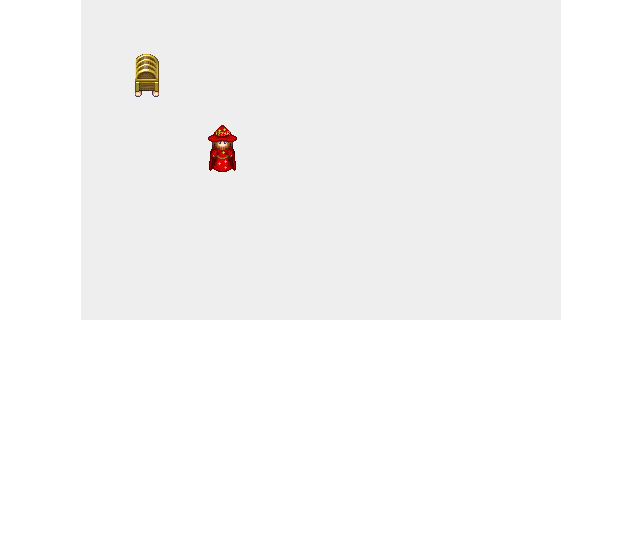
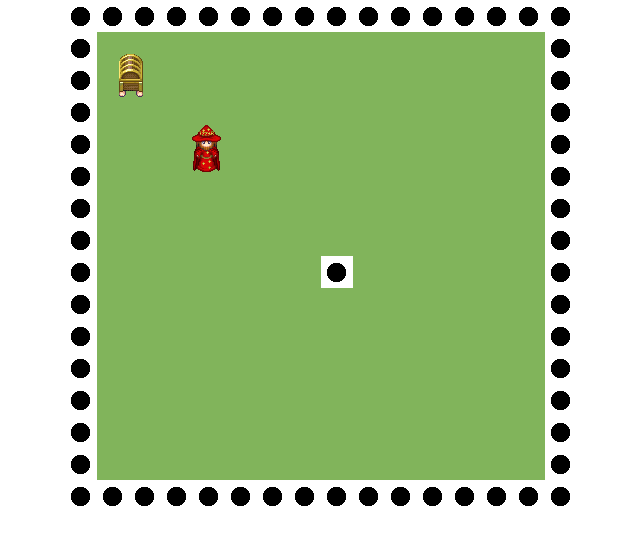
Before and after one commit to acontell/SpaceOddity, a plain HTML site: page index.html in a window 1280 px wide. Shown: the whole page, without its empty margins (319-959 px from the left). Drawn offline with Linux system fonts and the light colour scheme.

Commit message:
Added new movement, bug in map tiles still on

```diff
--- a/index.html
+++ b/index.html
@@ -15,12 +15,13 @@ and open the template in the editor.
         </style>
     </head>
     <body>
-        <canvas id="canvas" width="480" height="320"></canvas>
+        <canvas id="canvas"></canvas>
     </body>
     <script src="js/static/jquery.js"></script>
     <script src="js/static/underscore.js"></script>
     <script src="js/game/constants.js"></script>
     <script src="js/game/conf.js"></script>
+    <script src="js/game/world.js"></script>
     <script src="js/game/utils.js"></script>
     <script src="js/game/events.js"></script>
     <script src="js/game/sprite_manager.js"></script>
--- a/js/game/conf.js
+++ b/js/game/conf.js
@@ -27,16 +27,48 @@
             y: 125,
             numberOfFrames: 4,
             ticksPerFrame: 6,
-            playerSpeed: 4,
-            imageUrl: 'img/rincewind.png'
+            creatureSpeed: 4,
+            imageUrl: 'img/rincewind.png',
+            image: null
         },
         luggage: {
             x: 50,
             y: 50,
             numberOfFrames: 4,
             ticksPerFrame: 6,
-            playerSpeed: 4,
-            imageUrl: 'img/luggage.png'
+            creatureSpeed: 4,
+            imageUrl: 'img/luggage.png',
+            image: null
         }
     };
+
+    CONF.world = {
+        worldWidth: 16,
+        worldHeight: 16,
+        noMovementTileNumberLimit: 0,
+        getSize: function () {
+            return {width: this.worldWidth * this.tiles.tileWidth, height: this.worldHeight * this.tiles.tileHeight};
+        },
+        tiles: {
+            tileWidth: 32,
+            tileHeight: 32,
+            imageUrl: 'img/tiles.png',
+            image: null
+        }
+    };
+
+    CONF.levels = {
+        firstLevel: (function (worldCfg) {
+            return _.reduce(_.range(worldCfg.worldWidth), function (memo, x) {
+                memo.push(_.reduce(_.range(worldCfg.worldHeight), function (memo, y) {
+                    return memo.concat(y === 0 || x === 0
+                            || x === worldCfg.worldWidth / 2 && y === worldCfg.worldHeight / 2
+                            || x === worldCfg.worldWidth - 1 || y === worldCfg.worldHeight - 1 ? 0 : 1);
+                }, []));
+                return memo;
+            }, []);
+        })(CONF.world)
+    };
+
+    CONF.elements = _.extend({}, CONF.actors, _.pick(CONF.world, 'tiles'));
 })(window.CONF = window.CONF || {}, jQuery, _);
--- a/js/game/constants.js
+++ b/js/game/constants.js
@@ -17,13 +17,7 @@
     CONSTANTS.numberOfDirections = _.size(_.keys(CONSTANTS.directions));
 
     CONSTANTS.coordsAlias = {
-        X: {
-            axis: 'x',
-            depth: 'width'
-        },
-        Y: {
-            axis: 'y',
-            depth: 'height'
-        }
+        X: 'x',
+        Y: 'y'
     };
 })(window.CONSTANTS = window.CONSTANTS || {}, _);
--- a/js/game/creature.js
+++ b/js/game/creature.js
@@ -4,15 +4,14 @@
 function Creature(cfg) {
     this.x = cfg.x;
     this.y = cfg.y;
-    this.playerSpeed = cfg.playerSpeed;
+    this.creatureSpeed = cfg.creatureSpeed;
     this.spriteManager = new SpriteManager(_.pick(cfg, 'image', 'numberOfFrames', 'ticksPerFrame'));
     this.width = this.spriteManager.getFrameWidth();
     this.height = this.spriteManager.getFrameHeight();
 }
 
 Creature.prototype.applyMovement = function (movement) {
-    this.x += UTILS.getValidOffsetX(this, this.playerSpeed * movement.x);
-    this.y += UTILS.getValidOffsetY(this, this.playerSpeed * movement.y);
+    _.extend(this, UTILS.getValidMovement(this, movement));
     return this;
 };
 
@@ -26,6 +25,6 @@ Creature.prototype.updatePosition = function () {
 };
 
 Creature.prototype.draw = function (ctx) {
-    ctx.drawImage.apply(ctx, this.spriteManager.getDrawImageArgs({x: this.x, y: this.y}));
+    ctx.drawImage.apply(ctx, this.spriteManager.getDrawImageArgs(_.pick(this, 'x', 'y')));
     return this;
 };
--- a/js/game/main.js
+++ b/js/game/main.js
@@ -3,7 +3,6 @@
  */
 (function (GAME, $, _, undefined) {
     var ctx,
-        canvasSize,
         creatures,
         keys;
 
@@ -18,7 +17,10 @@
 
     function mainLoop() {
         // Clear canvas
-        ctx.clearRect(0, 0, canvasSize.width, canvasSize.height);
+        ctx.clearRect(0, 0, ctx.canvas.width, ctx.canvas.height);
+
+        // Draw World
+        WORLD.draw(ctx);
 
         // Draw creatures.
         drawCreatures(ctx);
@@ -28,8 +30,8 @@
     }
 
     function initCtx($canvas) {
-        canvasSize = {width: $canvas.width(), height: $canvas.height()};
         ctx = $canvas[0].getContext('2d');
+        _.extend(ctx.canvas, CONF.world.getSize());
     }
 
     function initCreatures() {
@@ -38,26 +40,23 @@
                 .concat(new Creature(CONF.actors.luggage));
     }
 
+    function initWorld() {
+        WORLD
+            .loadCfg(CONF.world)
+            .loadLevel(CONF.levels.firstLevel);
+    }
+
     function bindEvents() {
         keys = _.clone(CONF.keys);
         EVENTS.bindEvents(keys);
     }
 
     /* Public interface */
-    GAME.getAllCreaturesButMe = function (creature) {
-        return _.filter(creatures, function(obj) {
-            return creature !== obj;
-        });
-    };
-
-    GAME.getCanvasSize = function() {
-        return canvasSize;
-    };
-
     GAME.launch = function ($canvas) {
-        UTILS.loadSprites(CONF.actors)
+        UTILS.loadSprites(CONF.elements)
             .done(function() {
                 initCtx($canvas);
+                initWorld();
                 initCreatures();
                 bindEvents();
                 mainLoop();
--- a/js/game/utils.js
+++ b/js/game/utils.js
@@ -3,47 +3,26 @@
  */
 (function (UTILS, _, undefined) {
     /* private */
-    function isThereCollision(rect1, rect2) {
-        return rect1.x < rect2.x + rect2.width &&
-                rect1.x + rect1.width > rect2.x &&
-                rect1.y < rect2.y + rect2.height &&
-                rect1.height + rect1.y > rect2.y;
-    }
+    function getCreaturePositionAfterMovement(creature, movement) {
+        var x = creature.x + (creature.creatureSpeed * movement.x),
+            y = creature.y + (creature.creatureSpeed * movement.y);
 
-    function getValidOffsetBoundary(boundary, position, offset) {
-        var newVal = position + offset,
-            validOffset = newVal < boundary.min ? boundary.min - position : offset;
-
-        return newVal > boundary.max ? boundary.max - position : validOffset;
-    }
-
-    function getCreatureNewRect(creature, coord, offset) {
-        var newRect = _.pick(creature, 'height', 'width', 'x', 'y');
-        newRect[coord.axis] += offset;
-        return newRect;
-    }
-
-    function getValidOffset(coord, creature, offset) {
-        var canvasBoundary = {min: 0, max: GAME.getCanvasSize()[coord.depth] - creature[coord.depth]},
-            validOffsetBoundary = getValidOffsetBoundary(canvasBoundary, creature[coord.axis], offset);
-
-        return _.reduce(GAME.getAllCreaturesButMe(creature), function (memo, creature2) {
-            var boundary;
-            if (isThereCollision(getCreatureNewRect(creature, coord, validOffsetBoundary), creature2)) {
-                boundary = creature[coord.axis] < creature2[coord.axis]
-                        ? _.extend(canvasBoundary, {max: creature2[coord.axis] - creature[coord.depth]})
-                        : _.extend(canvasBoundary, {min: creature2[coord.axis] + creature2[coord.depth]});
-
-                memo = getValidOffsetBoundary(boundary, creature[coord.axis], offset);
-            }
-            return memo;
-        }, validOffsetBoundary);
+        return {
+            x: x,
+            y: y,
+            farthestX: x + (movement.x > 0 ? creature.width : 0),
+            farthestY: y + (movement.y > 0 ? creature.height : 0)
+        };
     }
 
     /* public interface */
-    UTILS.getValidOffsetX = _.partial(getValidOffset, CONSTANTS.coordsAlias.X);
-
-    UTILS.getValidOffsetY = _.partial(getValidOffset, CONSTANTS.coordsAlias.Y);
+    UTILS.getValidMovement = function (creature, movement) {
+        var newPosition = getCreaturePositionAfterMovement(creature, movement);
+        return {
+            x: WORLD.isValidMovement({x: newPosition.farthestX, y: creature.y}) ? newPosition.x : creature.x,
+            y: WORLD.isValidMovement({x: creature.x, y: newPosition.farthestY}) ? newPosition.y : creature.y
+        };
+    };
 
     UTILS.getMovementBasedOnKeys = function (keys) {
         return _.reduce(keys, function (memo, val) {
@@ -65,13 +44,13 @@
         return movement.x === 0 && movement.y !== 0;
     };
 
-    UTILS.loadSprites = function (actors) {
-        return $.when.apply($, _.reduce(actors, function (memo, creature) {
+    UTILS.loadSprites = function (elements) {
+        return $.when.apply($, _.reduce(elements, function (memo, element) {
             var dfd = $.Deferred(),
                 image = new Image;
-            image.src = creature.imageUrl;
+            image.src = element.imageUrl;
             image.onload = function () {
-                creature.image = image;
+                element.image = image;
                 dfd.resolve();
             };
             return memo.concat(dfd.promise());
--- /dev/null
+++ b/js/game/world.js
@@ -0,0 +1,50 @@
+/*
+ * Singleton to control the world.
+ */
+(function (WORLD, $, _, undefined) {
+    var world,
+        worldCfg,
+        tilesCfg,
+        noMovementTileNumberLimit;
+
+    /* private functions */
+    function getTileValueBasedOnCoords(coords) {
+        return world[Math.floor(coords.x / tilesCfg.tileWidth)][Math.floor(coords.y / tilesCfg.tileHeight)];
+    }
+
+    /* public functions */
+    WORLD.isValidMovement = function(coords) {
+        return getTileValueBasedOnCoords(coords) > noMovementTileNumberLimit;
+    };
+
+    WORLD.loadLevel = function (level) {
+        world = level;
+        return WORLD;
+    };
+
+    WORLD.draw = function (ctx) {
+        _.each(world, function (column, x) {
+            _.each(column, function (spriteNum, y) {
+                ctx.drawImage(
+                        tilesCfg.image,
+                        spriteNum * tilesCfg.tileWidth,
+                        0,
+                        tilesCfg.tileWidth,
+                        tilesCfg.tileHeight,
+                        x * tilesCfg.tileWidth,
+                        y * tilesCfg.tileHeight,
+                        tilesCfg.tileWidth,
+                        tilesCfg.tileHeight);
+            });
+        });
+        return WORLD;
+    };
+
+    WORLD.loadCfg = function (cfg) {
+        worldCfg = cfg;
+        tilesCfg = cfg.tiles;
+        noMovementTileNumberLimit = cfg.noMovementTileNumberLimit;
+        return WORLD;
+    };
+
+})(window.WORLD = window.WORLD || {}, jQuery, _);
```
Also changed, not shown: img/tiles.png (added).
